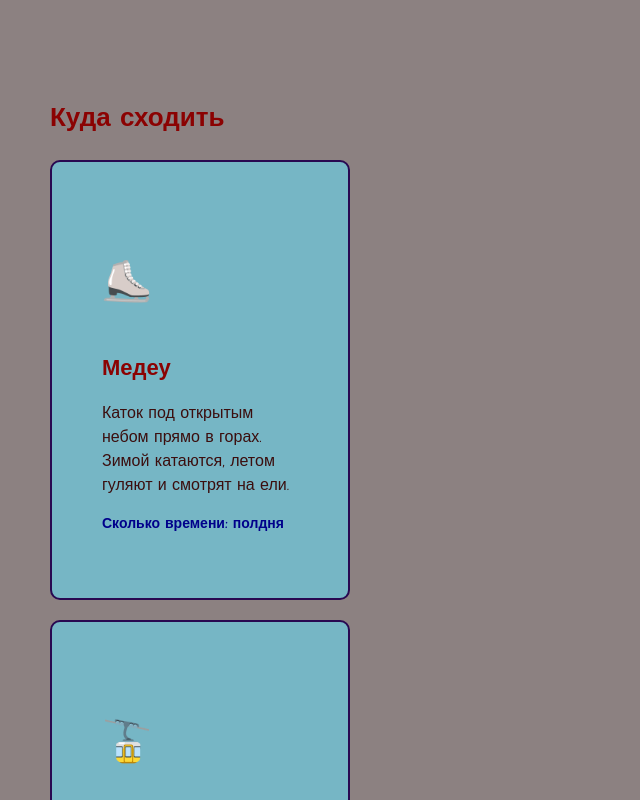
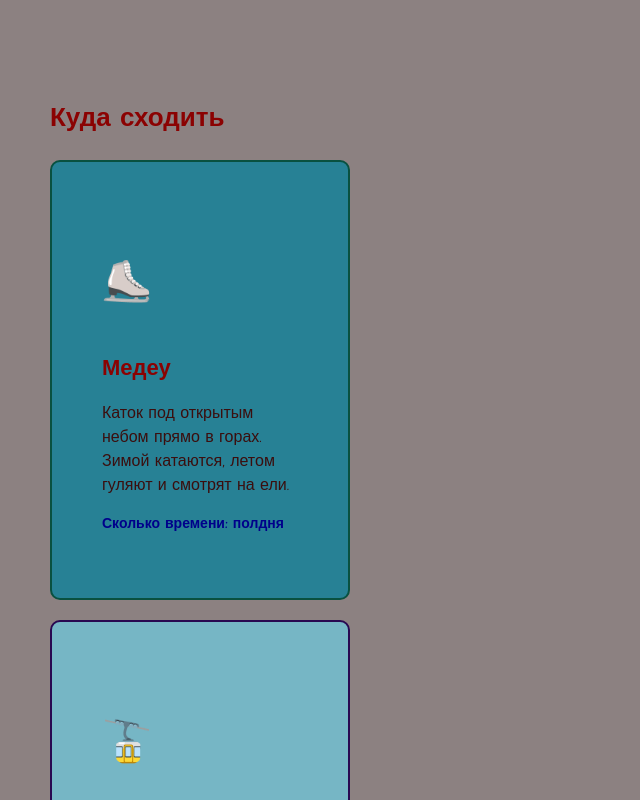
Before and after one commit to di1101/city-guide-dz, a plain HTML site: page index.html in a window 1280 px wide. Shown: the part 449-1249 px from the top of the page, without its empty margins (0-640 px from the left). Drawn offline with Linux system fonts and the light colour scheme.

Commit message:
highlight top place

```diff
--- a/index.html
+++ b/index.html
@@ -32,7 +32,7 @@
       <section class="places" id="places">
         <h2>Куда сходить</h2>
 
-        <div class="card">
+        <div class="card card-top">
           <p class="card-icon">⛸️</p>
           <h3>Медеу</h3>
           <p>
--- a/style.css
+++ b/style.css
@@ -60,6 +60,7 @@ a {
   color: white;
   border: 2px solid rgb(41, 9, 81);
 }
+
 .card {
   width: 300px;
   box-sizing: border-box;
@@ -68,6 +69,10 @@ a {
   border-radius: 10px;
   background-color: rgb(118, 182, 197);
   margin-bottom: 20px;
+}
+.card-top {
+  border: 2px solid rgb(9, 81, 64);
+  background-color: rgb(39, 129, 149);
 }
 .card-icon {
   font-size: 40px;
```
